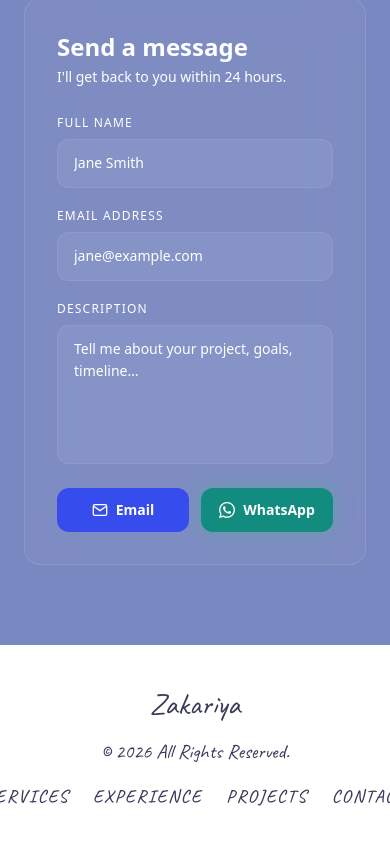
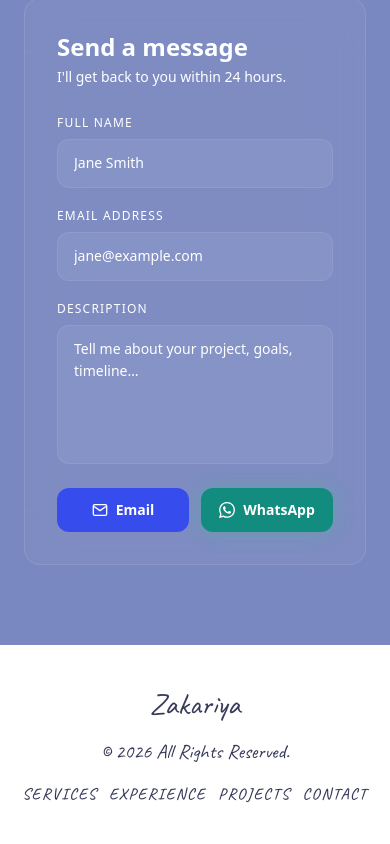
Before and after one commit to imanemeliane20-bot/portfolio-, a React (Vite) app: page / in a window 390 px wide. Shown: the part 9565-10409 px from the top of the page. Built offline with nearby package versions, Linux system fonts and the light colour scheme.

Commit message:
fixes for vercel

```diff
--- a/package.json
+++ b/package.json
@@ -30,8 +30,8 @@
   "devDependencies": {
     "@eslint/js": "^9.13.0",
     "@types/node": "^25.9.1",
-    "@types/react": "^18.3.12",
-    "@types/react-dom": "^18.3.1",
+    "@types/react": "^18.3.29",
+    "@types/react-dom": "^18.3.7",
     "@vitejs/plugin-react": "^4.3.3",
     "autoprefixer": "^10.5.0",
     "eslint": "^9.13.0",
--- a/src/elements/Contact.tsx
+++ b/src/elements/Contact.tsx
@@ -1,4 +1,12 @@
 import { useState } from "react";
+import { BiLogoDribbble, BiLogoFacebook, BiLogoInstagram, BiLogoLinkedin } from "react-icons/bi";
+
+const socials = [
+  { icon: <BiLogoFacebook />, path: "" },
+  { icon: <BiLogoInstagram />, path: "" },
+  { icon: <BiLogoDribbble />, path: "" },
+  { icon: <BiLogoLinkedin />, path: "" },
+]
 
 export default function Contact() {
   const [form, setForm] = useState({
@@ -210,6 +218,14 @@ export default function Contact() {
         </div>
 
       </div>
+       {/* Socials — desktop only */}
+      <div className='hidden lg:flex flex-col gap-6 absolute top-1/2 right-4 -translate-y-1/2 z-50'>
+        {socials.map((item, i) => (
+          <div key={i} className='bg-accent text-white hover:bg-accent-hover transition w-10 h-10 text-[22px] flex items-center justify-center rounded-full cursor-pointer'>
+            {item.icon}
+          </div>
+        ))}
+      </div>
     </section>
   );
 }
--- a/src/elements/Footer.tsx
+++ b/src/elements/Footer.tsx
@@ -19,12 +19,12 @@ export default function Footer() {
         </p>
 
         {/* Nav links */}
-        <nav className="flex items-center gap-6">
+        <nav className="flex items-center gap-3 lg:gap-6">
           {["Services",  "Experience","Projects", "Contact"].map((link) => (
             <a
               key={link}
               href={`#${link.toLowerCase()}`}
-              className="text-lg font-medium tracking-widest uppercase text-secondary hover:text-accent transition-colors duration-200"
+              className="text-base lg:text-lg font-medium tracking-widest uppercase text-secondary hover:text-accent transition-colors duration-200"
               style={{ fontFamily: "'Caveat',sans-serif" }}
             >
               {link}
--- a/src/elements/Projects.tsx
+++ b/src/elements/Projects.tsx
@@ -140,12 +140,11 @@ const categoryLabels: Record<string, string> = {
 
 interface CarouselProps {
   items: typeof projects;
-  onSeeAll: () => void;
   activeTab: string;
   onTabChange: (cat: string) => void;
 }
 
-function Carousel3D({ items , onSeeAll , activeTab , onTabChange }: CarouselProps) {
+function Carousel3D({ items  , activeTab , onTabChange }: CarouselProps) {
   const sectionRef = useRef<HTMLDivElement>(null);
   const carouselRef = useRef<HTMLDivElement>(null);
   const cardsRef = useRef<(HTMLDivElement | null)[]>([]);
@@ -578,7 +577,6 @@ const Projects = () => {
             >
               <Carousel3D
                 items={tabProjects}
-                onSeeAll={() => setShowAll(true)}
                 activeTab={activeTab}
                 onTabChange={handleTabChange}
               />
--- a/src/elements/Services.tsx
+++ b/src/elements/Services.tsx
@@ -1,4 +1,4 @@
-import { useState, useEffect, useRef } from "react";
+import { useState, useEffect } from "react";
 import { FolderCode, Server } from "lucide-react";
 
 // Custom hook for count-up animation
```
Also changed, not shown: tsconfig.node.json (+8 -9 lines), 1 other file (tests, documents, lock files or other folders).
